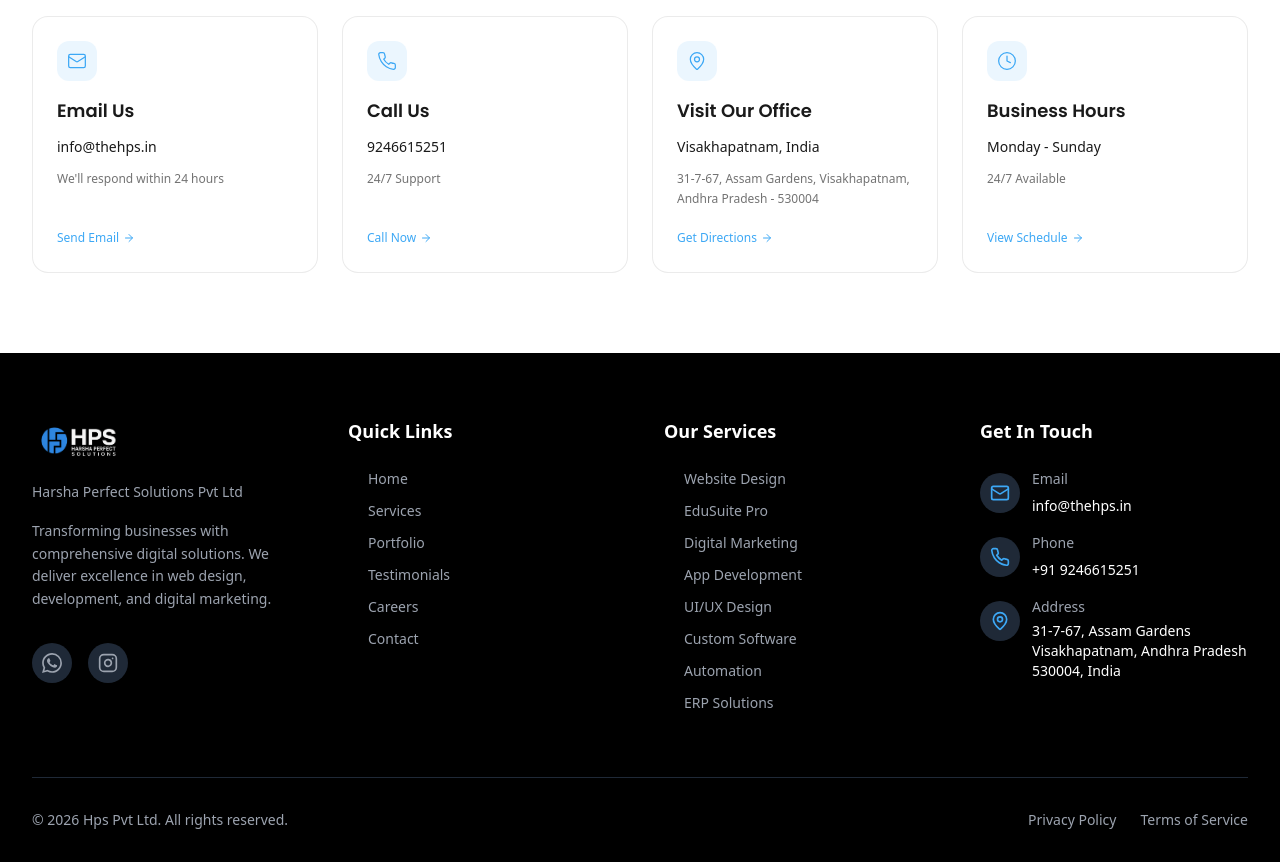
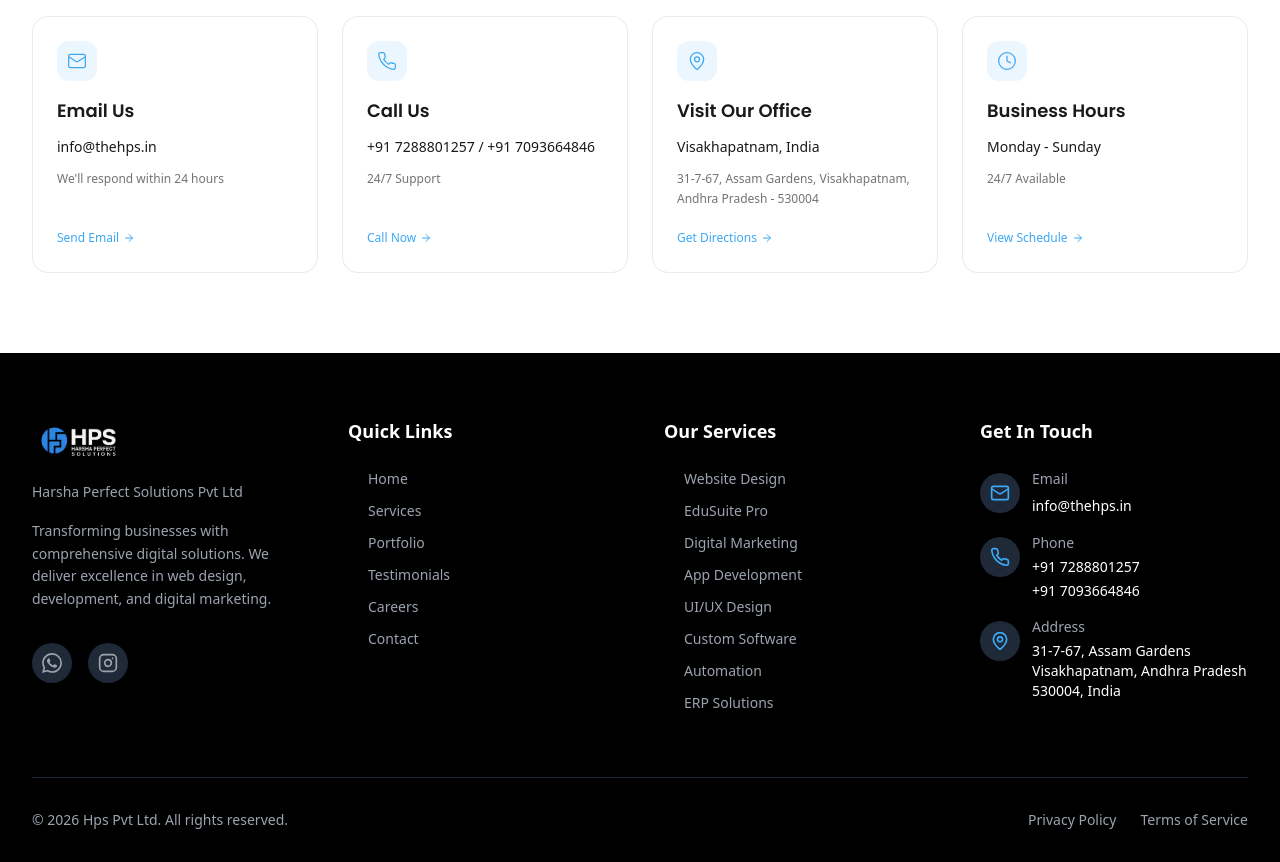
Before and after one commit to Aswinsaipalakonda/HPS_Website, a React (Vite) app: page /contact in a window 1280 px wide. Shown: the part 960-1822 px from the top of the page. Built offline with nearby package versions, Linux system fonts and the light colour scheme; the HTML template or start-up script is replaced by a standard one.

Commit message:
Update contact numbers and add deploy script

```diff
--- a/src/components/Footer.tsx
+++ b/src/components/Footer.tsx
@@ -43,7 +43,7 @@ const Footer = () => {
             {/* Social Media */}
             <div className="flex items-center gap-4 pt-4">
               <a
-                href="https://wa.me/+919246615251"
+                href="https://wa.me/917288801257"
                 target="_blank"
                 rel="noopener noreferrer"
                 className="w-10 h-10 rounded-full bg-gray-800 hover:bg-primary transition-colors duration-300 flex items-center justify-center group"
@@ -183,9 +183,14 @@ const Footer = () => {
                 </div>
                 <div>
                   <p className="text-gray-400 text-sm mb-1">Phone</p>
-                  <a href="tel:9246615251" className="text-white hover:text-primary transition-colors duration-300 text-sm">
-                    +91 9246615251
-                  </a>
+                  <div className="flex flex-col space-y-1">
+                    <a href="tel:+917288801257" className="text-white hover:text-primary transition-colors duration-300 text-sm">
+                      +91 7288801257
+                    </a>
+                    <a href="tel:+917093664846" className="text-white hover:text-primary transition-colors duration-300 text-sm">
+                      +91 7093664846
+                    </a>
+                  </div>
                 </div>
               </li>
               <li className="flex items-start gap-3">
--- a/src/components/SocialSidebar.tsx
+++ b/src/components/SocialSidebar.tsx
@@ -14,14 +14,14 @@ const WhatsAppIcon = ({ className }: { className?: string }) => (
 const SocialSidebar = () => {
   const socialLinks = [
     {
-      href: "https://wa.me/+919246615251",
+      href: "https://wa.me/917288801257",
       icon: WhatsAppIcon,
       label: "WhatsApp",
       bgColor: "bg-[#25D366]",
       hoverBgColor: "hover:bg-[#20BA5A]",
     },
     {
-      href: "tel:+919246615251",
+      href: "tel:+917288801257",
       icon: Phone,
       label: "Call",
       bgColor: "bg-[#092f2e]",
--- a/src/pages/Contact.tsx
+++ b/src/pages/Contact.tsx
@@ -28,7 +28,7 @@ const ContactPage = () => {
     {
       icon: Phone,
       title: "Call Us",
-      info: "9246615251",
+      info: "+91 7288801257 / +91 7093664846",
       description: "24/7 Support",
       action: "Call Now",
     },
```
Also changed, not shown: 2 other files (tests, documents, lock files or other folders).
